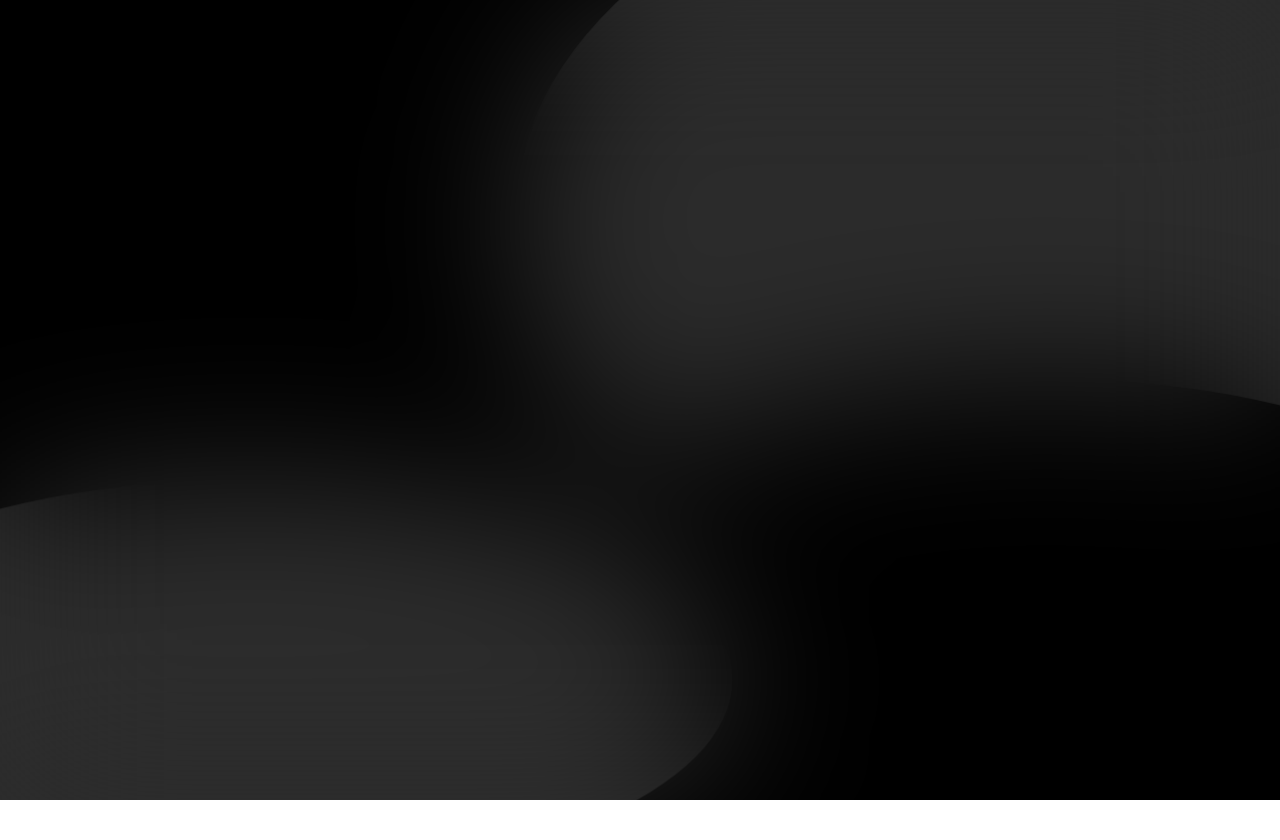
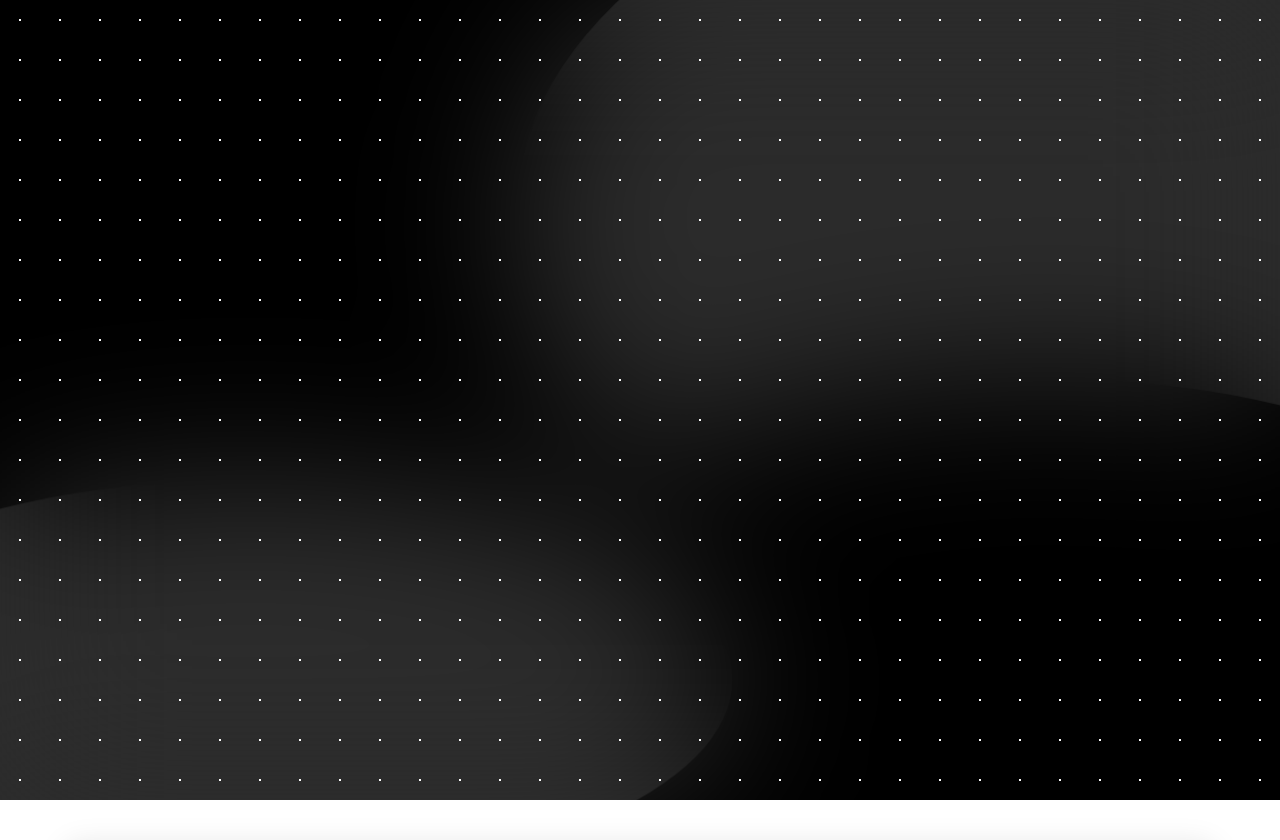
Before and after one commit to henewi/profile, a plain HTML site: page index.html in a window 1280 px wide. Before the commit the page ends 800 px from the top, so only its background shows below. Drawn offline with Linux system fonts and the light colour scheme.

Commit message:
glass panel

```diff
--- a/index.html
+++ b/index.html
@@ -8,7 +8,7 @@
     <link rel="stylesheet" href="styles.css">
 </head>
 <body>
-    <!-- <div class="background">dsda</div> -->
+    <div class="background"></div>
     <div class="container">
         <div></div>
         <div></div>
--- a/styles.css
+++ b/styles.css
@@ -15,7 +15,7 @@ a {
 
 html {
     scroll-behavior: smooth;
-
+    overflow-x: hidden;
 }
 
 @viewport {
@@ -44,17 +44,18 @@ html {
 /* Background section */
 
 .background {
-    position: fixed;
+    position: absolute;
     z-index: 1;
     height: 100vh;
     width: 100%;
     padding: 0;
     margin: 0;
-    background-color: transparent;
+    background-color: rgba(0, 0, 255, 0);
     background-image: radial-gradient(
-        #ffd400 6px
+        #ffffff 1px,
+        transparent 1px
     );
-    background-size: 60px 60px;
+    background-size: 40px 40px;
 }
 
 *,
@@ -127,6 +128,8 @@ html {
 /* Pages container section */
 
 .pagescontainer {
+    overflow: hidden;
+    margin-top: 5vh;
     z-index: 2;
     position: absolute;
     top: 0;
@@ -139,7 +142,8 @@ html {
 }
 
 section {
-    height: 100vh;
+    height: 90vh;
+    margin-top: 10vh;
     display: flex;
     justify-content: center;
     align-items: center;
@@ -152,7 +156,14 @@ section {
 }
 
 .page2 {
-    background-color: #370042;
+    margin-left: 5vw;
+    margin-right: 5vw;
+    background: rgba(255, 255, 255, 0.05);
+    border-radius: 16px;
+    box-shadow: 0 4px 30px rgba(0, 0, 0, 0.1);
+    backdrop-filter: blur(4.9px);
+    -webkit-backdrop-filter: blur(4.9px);
+    border: 1px solid rgba(255, 255, 255, 0.2);
 }
 
 .page3 {
```
